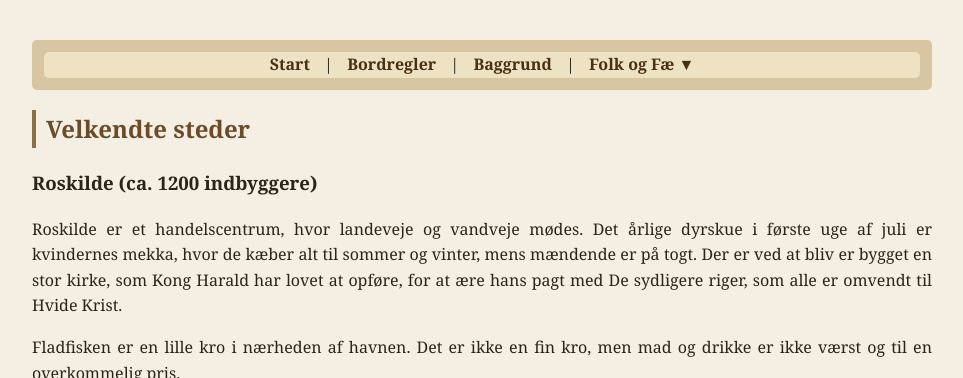
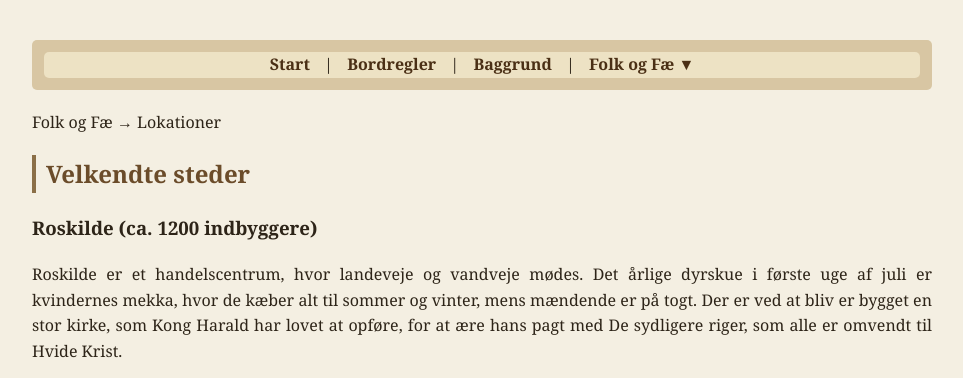
Before and after one commit to Stoffer75/den2side.dk, a Jekyll site: the page built from karakterer/steder.html, in a window 1280 px wide, cut to the strip 0-378 px from the top of the page. Shown: the whole strip, without its empty margins (158-1121 px from the left). Built offline with Jekyll 4.4.1, drawn with Linux system fonts in a browser that asks for light colours.

Commit message:
Update steder.html

```diff
--- a/karakterer/steder.html
+++ b/karakterer/steder.html
@@ -2,6 +2,9 @@
 layout: default
 title: Danevang
 ---
+<p class="breadcrumb">
+Folk og Fæ → Lokationer
+</p>
 
 <h2>Velkendte steder</h2>
 
```
